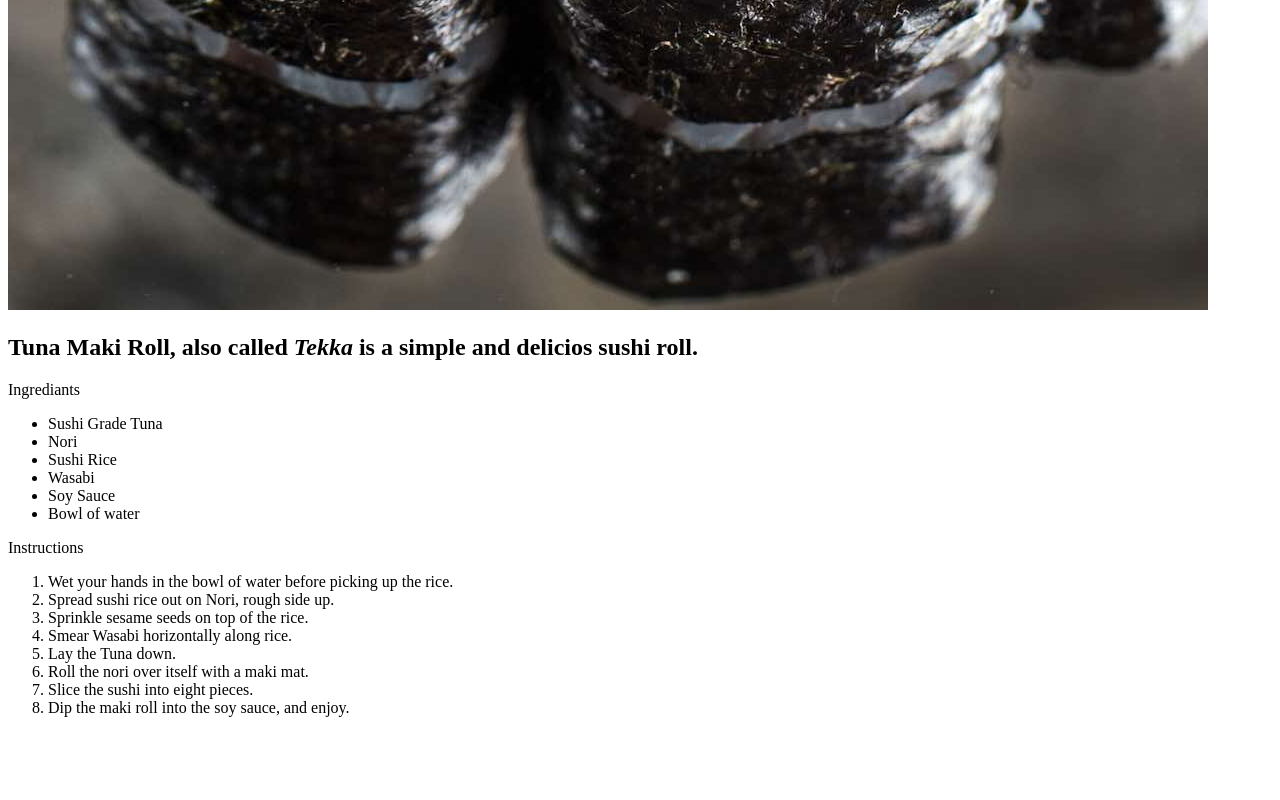
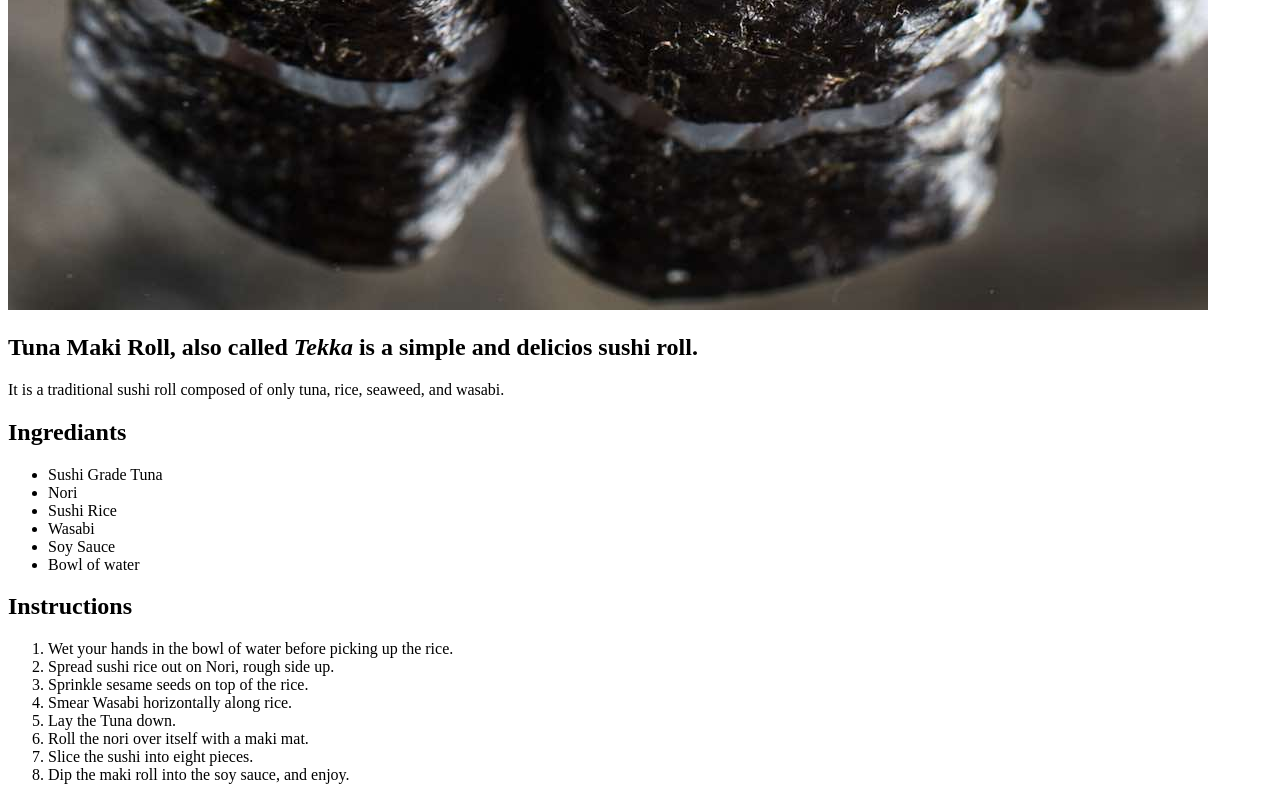
Before and after one commit to marshhm3llo/odin-recipes, a plain HTML site: page recipes/tuna-maki.html in a window 1280 px wide. Shown: the part 1570-2370 px from the top of the page. Before the commit the page ends 2303 px from the top, so only its background shows below. Drawn offline with Linux system fonts and the light colour scheme.

Commit message:
Standardize all pages to display same structure

```diff
--- a/recipes/tuna-maki.html
+++ b/recipes/tuna-maki.html
@@ -11,7 +11,8 @@
     <img src="tuna-maki.jpg" alt = "eight pieces of tuna maki presented in a flower shape">
 
     <h2>Tuna Maki Roll, also called <em>Tekka</em> is a simple and delicios sushi roll.</h2>
-    <p>Ingrediants</p>
+    <p>It is a traditional sushi roll composed of only tuna, rice, seaweed, and wasabi.</p>
+    <h2>Ingrediants</h2>
 
         <ul>
             <li>Sushi Grade Tuna</li>
@@ -22,7 +23,7 @@
             <li>Bowl of water</li>
          </ul>
 
-    <p>Instructions</p>
+    <h2>Instructions</h2>
         <ol>
             <li>Wet your hands in the bowl of water before picking up the rice.</li>
             <li>Spread sushi rice out on Nori, rough side up.</li>
```
Also changed, not shown: recipes/avocado-toast.html (+3 -2 lines), recipes/shrimp-scampi.html (+1 -1 lines).
